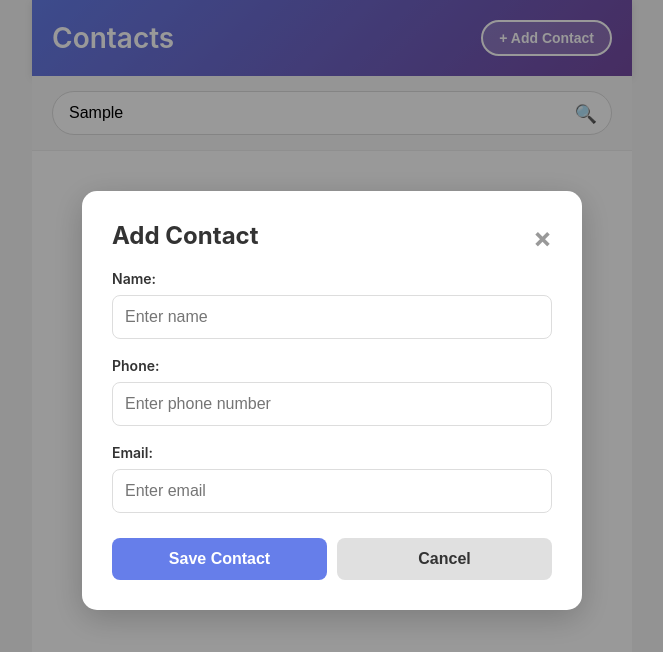
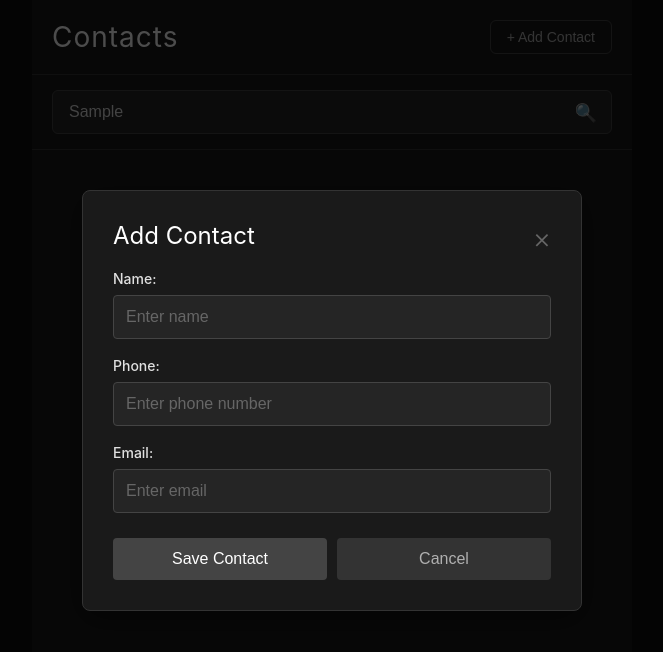
Before and after one commit to pranaviik/contact-app, a plain HTML site: page index.html in a window 1280 px wide. Both pictures are taken after typing "Sample" into the empty fields and a click on the button "+ Add Contact". Shown: the whole page, without its empty margins (308-971 px from the left). Drawn offline with nearby package versions, Linux system fonts and the light colour scheme.

Commit message:
Apply dark minimalist theme

```diff
--- a/docs/style.css
+++ b/docs/style.css
@@ -6,14 +6,14 @@
 
 body {
     font-family: -apple-system, BlinkMacSystemFont, 'Segoe UI', Roboto, Oxygen, Ubuntu, Cantarell, sans-serif;
-    background-color: #f5f5f5;
-    color: #333;
+    background-color: #0f0f0f;
+    color: #e0e0e0;
 }
 
 .container {
     max-width: 600px;
     margin: 0 auto;
-    background-color: #fff;
+    background-color: #1a1a1a;
     min-height: 100vh;
     display: flex;
     flex-direction: column;
@@ -21,35 +21,37 @@ body {
 
 /* Header */
 .header {
-    background: linear-gradient(135deg, #667eea 0%, #764ba2 100%);
-    color: white;
+    background-color: #1a1a1a;
+    color: #ffffff;
     padding: 20px;
     display: flex;
     justify-content: space-between;
     align-items: center;
-    box-shadow: 0 2px 8px rgba(0, 0, 0, 0.1);
+    border-bottom: 1px solid #333;
 }
 
 .header h1 {
     font-size: 28px;
-    font-weight: 600;
+    font-weight: 400;
+    letter-spacing: 1px;
 }
 
 .btn-add {
-    background-color: rgba(255, 255, 255, 0.2);
-    color: white;
-    border: 2px solid white;
+    background-color: transparent;
+    color: #b0b0b0;
+    border: 1px solid #444;
     padding: 8px 16px;
-    border-radius: 20px;
+    border-radius: 6px;
     cursor: pointer;
     font-size: 14px;
-    font-weight: 600;
+    font-weight: 500;
     transition: all 0.3s ease;
 }
 
 .btn-add:hover {
-    background-color: rgba(255, 255, 255, 0.3);
-    transform: scale(1.05);
+    background-color: #2a2a2a;
+    color: #ffffff;
+    border-color: #666;
 }
 
 .btn-add:active {
@@ -60,23 +62,29 @@ body {
 .search-container {
     position: relative;
     padding: 15px 20px;
-    background-color: #f9f9f9;
-    border-bottom: 1px solid #eee;
+    background-color: #1a1a1a;
+    border-bottom: 1px solid #333;
 }
 
 .search-box {
     width: 100%;
     padding: 12px 40px 12px 16px;
-    border: 1px solid #ddd;
-    border-radius: 25px;
+    border: 1px solid #444;
+    border-radius: 6px;
     font-size: 16px;
+    background-color: #252525;
+    color: #e0e0e0;
     outline: none;
     transition: all 0.3s ease;
 }
 
 .search-box:focus {
-    border-color: #667eea;
-    box-shadow: 0 0 8px rgba(102, 126, 234, 0.2);
+    border-color: #666;
+    background-color: #2a2a2a;
+}
+
+.search-box::placeholder {
+    color: #666;
 }
 
 .search-icon {
@@ -84,7 +92,7 @@ body {
     right: 35px;
     top: 50%;
     transform: translateY(-50%);
-    color: #999;
+    color: #666;
     font-size: 18px;
 }
 
@@ -101,7 +109,7 @@ body {
 
 .empty-state {
     text-align: center;
-    color: #999;
+    color: #555;
     padding: 40px 20px;
     font-size: 16px;
 }
@@ -112,12 +120,16 @@ body {
     justify-content: space-between;
     align-items: center;
     padding: 15px 20px;
-    border-bottom: 1px solid #f0f0f0;
+    border-bottom: 1px solid #252525;
     transition: all 0.3s ease;
 }
 
+.contact-item:hover {
+    background-color: #252525;
+}
+
 .contact-item:active {
-    background-color: #f9f9f9;
+    background-color: #2a2a2a;
 }
 
 .contact-info {
@@ -127,20 +139,20 @@ body {
 
 .contact-name {
     font-size: 16px;
-    font-weight: 600;
-    color: #333;
+    font-weight: 500;
+    color: #ffffff;
     margin-bottom: 4px;
 }
 
 .contact-phone {
     font-size: 14px;
-    color: #666;
+    color: #888;
     margin-bottom: 2px;
 }
 
 .contact-email {
     font-size: 12px;
-    color: #999;
+    color: #666;
 }
 
 .contact-actions {
@@ -153,31 +165,31 @@ body {
 .btn-delete {
     padding: 6px 12px;
     border: none;
-    border-radius: 6px;
+    border-radius: 4px;
     cursor: pointer;
     font-size: 13px;
-    font-weight: 600;
+    font-weight: 500;
     transition: all 0.3s ease;
 }
 
 .btn-edit {
-    background-color: #667eea;
-    color: white;
+    background-color: #444;
+    color: #e0e0e0;
 }
 
 .btn-edit:hover {
-    background-color: #5568d3;
-    transform: scale(1.05);
+    background-color: #555;
+    color: #ffffff;
 }
 
 .btn-delete {
-    background-color: #ff6b6b;
-    color: white;
+    background-color: #4a3a3a;
+    color: #d9534f;
 }
 
 .btn-delete:hover {
-    background-color: #ee5a52;
-    transform: scale(1.05);
+    background-color: #5a4a4a;
+    color: #ff6b6b;
 }
 
 .btn-edit:active,
@@ -187,13 +199,13 @@ body {
 
 /* Alphabetical Section Header */
 .section-header {
-    background-color: #f0f0f0;
+    background-color: #252525;
     padding: 8px 20px;
-    font-weight: 700;
-    font-size: 14px;
-    color: #666;
+    font-weight: 600;
+    font-size: 12px;
+    color: #888;
     text-transform: uppercase;
-    letter-spacing: 0.5px;
+    letter-spacing: 1px;
 }
 
 /* Modal */
@@ -205,7 +217,7 @@ body {
     top: 0;
     width: 100%;
     height: 100%;
-    background-color: rgba(0, 0, 0, 0.4);
+    background-color: rgba(0, 0, 0, 0.7);
     animation: fadeIn 0.3s ease;
 }
 
@@ -225,14 +237,15 @@ body {
 }
 
 .modal-content {
-    background-color: white;
+    background-color: #1a1a1a;
     padding: 30px;
-    border-radius: 15px;
+    border-radius: 8px;
     width: 90%;
     max-width: 500px;
     max-height: 90vh;
     overflow-y: auto;
-    box-shadow: 0 8px 32px rgba(0, 0, 0, 0.2);
+    border: 1px solid #333;
+    box-shadow: 0 8px 32px rgba(0, 0, 0, 0.5);
     animation: slideUp 0.3s ease;
 }
 
@@ -248,22 +261,23 @@ body {
 }
 
 .close {
-    color: #999;
+    color: #666;
     float: right;
     font-size: 28px;
-    font-weight: bold;
+    font-weight: 300;
     cursor: pointer;
     transition: color 0.3s ease;
 }
 
 .close:hover {
-    color: #333;
+    color: #aaa;
 }
 
 #modalTitle {
     margin-bottom: 20px;
-    color: #333;
+    color: #ffffff;
     font-size: 24px;
+    font-weight: 400;
 }
 
 /* Form */
@@ -274,24 +288,30 @@ body {
 .form-group label {
     display: block;
     margin-bottom: 8px;
-    font-weight: 600;
-    color: #333;
+    font-weight: 500;
+    color: #e0e0e0;
     font-size: 14px;
 }
 
 .form-group input {
     width: 100%;
     padding: 12px;
-    border: 1px solid #ddd;
-    border-radius: 8px;
+    border: 1px solid #444;
+    border-radius: 4px;
     font-size: 16px;
+    background-color: #252525;
+    color: #e0e0e0;
     outline: none;
     transition: all 0.3s ease;
 }
 
 .form-group input:focus {
-    border-color: #667eea;
-    box-shadow: 0 0 8px rgba(102, 126, 234, 0.2);
+    border-color: #666;
+    background-color: #2a2a2a;
+}
+
+.form-group input::placeholder {
+    color: #666;
 }
 
 .form-actions {
@@ -305,22 +325,21 @@ body {
     flex: 1;
     padding: 12px;
     border: none;
-    border-radius: 8px;
+    border-radius: 4px;
     font-size: 16px;
-    font-weight: 600;
+    font-weight: 500;
     cursor: pointer;
     transition: all 0.3s ease;
 }
 
 .btn-save {
-    background-color: #667eea;
-    color: white;
+    background-color: #444;
+    color: #ffffff;
 }
 
 .btn-save:hover {
-    background-color: #5568d3;
-    transform: translateY(-2px);
-    box-shadow: 0 4px 12px rgba(102, 126, 234, 0.3);
+    background-color: #555;
+    transform: translateY(-1px);
 }
 
 .btn-save:active {
@@ -328,12 +347,13 @@ body {
 }
 
 .btn-cancel {
-    background-color: #e0e0e0;
-    color: #333;
+    background-color: #333;
+    color: #b0b0b0;
 }
 
 .btn-cancel:hover {
-    background-color: #d0d0d0;
+    background-color: #3a3a3a;
+    color: #e0e0e0;
 }
 
 .btn-cancel:active {
@@ -381,11 +401,11 @@ body {
 }
 
 .contacts-container::-webkit-scrollbar-track {
-    background: #f1f1f1;
+    background: #1a1a1a;
 }
 
 .contacts-container::-webkit-scrollbar-thumb {
-    background: #888;
+    background: #444;
     border-radius: 3px;
 }
 
--- a/style.css
+++ b/style.css
@@ -6,14 +6,14 @@
 
 body {
     font-family: -apple-system, BlinkMacSystemFont, 'Segoe UI', Roboto, Oxygen, Ubuntu, Cantarell, sans-serif;
-    background-color: #f5f5f5;
-    color: #333;
+    background-color: #0f0f0f;
+    color: #e0e0e0;
 }
 
 .container {
     max-width: 600px;
     margin: 0 auto;
-    background-color: #fff;
+    background-color: #1a1a1a;
     min-height: 100vh;
     display: flex;
     flex-direction: column;
@@ -21,35 +21,37 @@ body {
 
 /* Header */
 .header {
-    background: linear-gradient(135deg, #667eea 0%, #764ba2 100%);
-    color: white;
+    background-color: #1a1a1a;
+    color: #ffffff;
     padding: 20px;
     display: flex;
     justify-content: space-between;
     align-items: center;
-    box-shadow: 0 2px 8px rgba(0, 0, 0, 0.1);
+    border-bottom: 1px solid #333;
 }
 
 .header h1 {
     font-size: 28px;
-    font-weight: 600;
+    font-weight: 400;
+    letter-spacing: 1px;
 }
 
 .btn-add {
-    background-color: rgba(255, 255, 255, 0.2);
-    color: white;
-    border: 2px solid white;
+    background-color: transparent;
+    color: #b0b0b0;
+    border: 1px solid #444;
     padding: 8px 16px;
-    border-radius: 20px;
+    border-radius: 6px;
     cursor: pointer;
     font-size: 14px;
-    font-weight: 600;
+    font-weight: 500;
     transition: all 0.3s ease;
 }
 
 .btn-add:hover {
-    background-color: rgba(255, 255, 255, 0.3);
-    transform: scale(1.05);
+    background-color: #2a2a2a;
+    color: #ffffff;
+    border-color: #666;
 }
 
 .btn-add:active {
@@ -60,23 +62,29 @@ body {
 .search-container {
     position: relative;
     padding: 15px 20px;
-    background-color: #f9f9f9;
-    border-bottom: 1px solid #eee;
+    background-color: #1a1a1a;
+    border-bottom: 1px solid #333;
 }
 
 .search-box {
     width: 100%;
     padding: 12px 40px 12px 16px;
-    border: 1px solid #ddd;
-    border-radius: 25px;
+    border: 1px solid #444;
+    border-radius: 6px;
     font-size: 16px;
+    background-color: #252525;
+    color: #e0e0e0;
     outline: none;
     transition: all 0.3s ease;
 }
 
 .search-box:focus {
-    border-color: #667eea;
-    box-shadow: 0 0 8px rgba(102, 126, 234, 0.2);
+    border-color: #666;
+    background-color: #2a2a2a;
+}
+
+.search-box::placeholder {
+    color: #666;
 }
 
 .search-icon {
@@ -84,7 +92,7 @@ body {
     right: 35px;
     top: 50%;
     transform: translateY(-50%);
-    color: #999;
+    color: #666;
     font-size: 18px;
 }
 
@@ -101,7 +109,7 @@ body {
 
 .empty-state {
     text-align: center;
-    color: #999;
+    color: #555;
     padding: 40px 20px;
     font-size: 16px;
 }
@@ -112,12 +120,16 @@ body {
     justify-content: space-between;
     align-items: center;
     padding: 15px 20px;
-    border-bottom: 1px solid #f0f0f0;
+    border-bottom: 1px solid #252525;
     transition: all 0.3s ease;
 }
 
+.contact-item:hover {
+    background-color: #252525;
+}
+
 .contact-item:active {
-    background-color: #f9f9f9;
+    background-color: #2a2a2a;
 }
 
 .contact-info {
@@ -127,20 +139,20 @@ body {
 
 .contact-name {
     font-size: 16px;
-    font-weight: 600;
-    color: #333;
+    font-weight: 500;
+    color: #ffffff;
     margin-bottom: 4px;
 }
 
 .contact-phone {
     font-size: 14px;
-    color: #666;
+    color: #888;
     margin-bottom: 2px;
 }
 
 .contact-email {
     font-size: 12px;
-    color: #999;
+    color: #666;
 }
 
 .contact-actions {
@@ -153,31 +165,31 @@ body {
 .btn-delete {
     padding: 6px 12px;
     border: none;
-    border-radius: 6px;
+    border-radius: 4px;
     cursor: pointer;
     font-size: 13px;
-    font-weight: 600;
+    font-weight: 500;
     transition: all 0.3s ease;
 }
 
 .btn-edit {
-    background-color: #667eea;
-    color: white;
+    background-color: #444;
+    color: #e0e0e0;
 }
 
 .btn-edit:hover {
-    background-color: #5568d3;
-    transform: scale(1.05);
+    background-color: #555;
+    color: #ffffff;
 }
 
 .btn-delete {
-    background-color: #ff6b6b;
-    color: white;
+    background-color: #4a3a3a;
+    color: #d9534f;
 }
 
 .btn-delete:hover {
-    background-color: #ee5a52;
-    transform: scale(1.05);
+    background-color: #5a4a4a;
+    color: #ff6b6b;
 }
 
 .btn-edit:active,
@@ -187,13 +199,13 @@ body {
 
 /* Alphabetical Section Header */
 .section-header {
-    background-color: #f0f0f0;
+    background-color: #252525;
     padding: 8px 20px;
-    font-weight: 700;
-    font-size: 14px;
-    color: #666;
+    font-weight: 600;
+    font-size: 12px;
+    color: #888;
     text-transform: uppercase;
-    letter-spacing: 0.5px;
+    letter-spacing: 1px;
 }
 
 /* Modal */
@@ -205,7 +217,7 @@ body {
     top: 0;
     width: 100%;
     height: 100%;
-    background-color: rgba(0, 0, 0, 0.4);
+    background-color: rgba(0, 0, 0, 0.7);
     animation: fadeIn 0.3s ease;
 }
 
@@ -225,14 +237,15 @@ body {
 }
 
 .modal-content {
-    background-color: white;
+    background-color: #1a1a1a;
     padding: 30px;
-    border-radius: 15px;
+    border-radius: 8px;
     width: 90%;
     max-width: 500px;
     max-height: 90vh;
     overflow-y: auto;
-    box-shadow: 0 8px 32px rgba(0, 0, 0, 0.2);
+    border: 1px solid #333;
+    box-shadow: 0 8px 32px rgba(0, 0, 0, 0.5);
     animation: slideUp 0.3s ease;
 }
 
@@ -248,22 +261,23 @@ body {
 }
 
 .close {
-    color: #999;
+    color: #666;
     float: right;
     font-size: 28px;
-    font-weight: bold;
+    font-weight: 300;
     cursor: pointer;
     transition: color 0.3s ease;
 }
 
 .close:hover {
-    color: #333;
+    color: #aaa;
 }
 
 #modalTitle {
     margin-bottom: 20px;
-    color: #333;
+    color: #ffffff;
     font-size: 24px;
+    font-weight: 400;
 }
 
 /* Form */
@@ -274,24 +288,30 @@ body {
 .form-group label {
     display: block;
     margin-bottom: 8px;
-    font-weight: 600;
-    color: #333;
+    font-weight: 500;
+    color: #e0e0e0;
     font-size: 14px;
 }
 
 .form-group input {
     width: 100%;
     padding: 12px;
-    border: 1px solid #ddd;
-    border-radius: 8px;
+    border: 1px solid #444;
+    border-radius: 4px;
     font-size: 16px;
+    background-color: #252525;
+    color: #e0e0e0;
     outline: none;
     transition: all 0.3s ease;
 }
 
 .form-group input:focus {
-    border-color: #667eea;
-    box-shadow: 0 0 8px rgba(102, 126, 234, 0.2);
+    border-color: #666;
+    background-color: #2a2a2a;
+}
+
+.form-group input::placeholder {
+    color: #666;
 }
 
 .form-actions {
@@ -305,22 +325,21 @@ body {
     flex: 1;
     padding: 12px;
     border: none;
-    border-radius: 8px;
+    border-radius: 4px;
     font-size: 16px;
-    font-weight: 600;
+    font-weight: 500;
     cursor: pointer;
     transition: all 0.3s ease;
 }
 
 .btn-save {
-    background-color: #667eea;
-    color: white;
+    background-color: #444;
+    color: #ffffff;
 }
 
 .btn-save:hover {
-    background-color: #5568d3;
-    transform: translateY(-2px);
-    box-shadow: 0 4px 12px rgba(102, 126, 234, 0.3);
+    background-color: #555;
+    transform: translateY(-1px);
 }
 
 .btn-save:active {
@@ -328,12 +347,13 @@ body {
 }
 
 .btn-cancel {
-    background-color: #e0e0e0;
-    color: #333;
+    background-color: #333;
+    color: #b0b0b0;
 }
 
 .btn-cancel:hover {
-    background-color: #d0d0d0;
+    background-color: #3a3a3a;
+    color: #e0e0e0;
 }
 
 .btn-cancel:active {
@@ -381,11 +401,11 @@ body {
 }
 
 .contacts-container::-webkit-scrollbar-track {
-    background: #f1f1f1;
+    background: #1a1a1a;
 }
 
 .contacts-container::-webkit-scrollbar-thumb {
-    background: #888;
+    background: #444;
     border-radius: 3px;
 }
 
```
